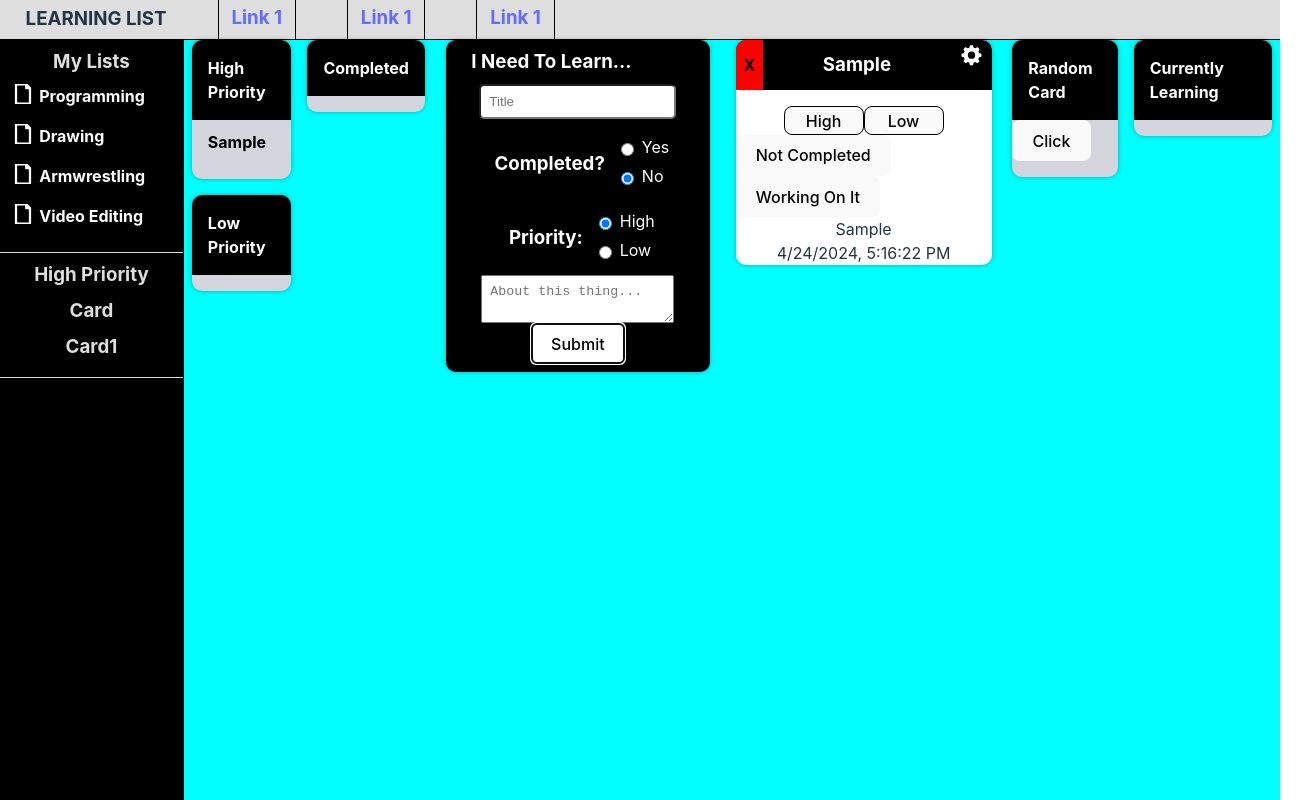
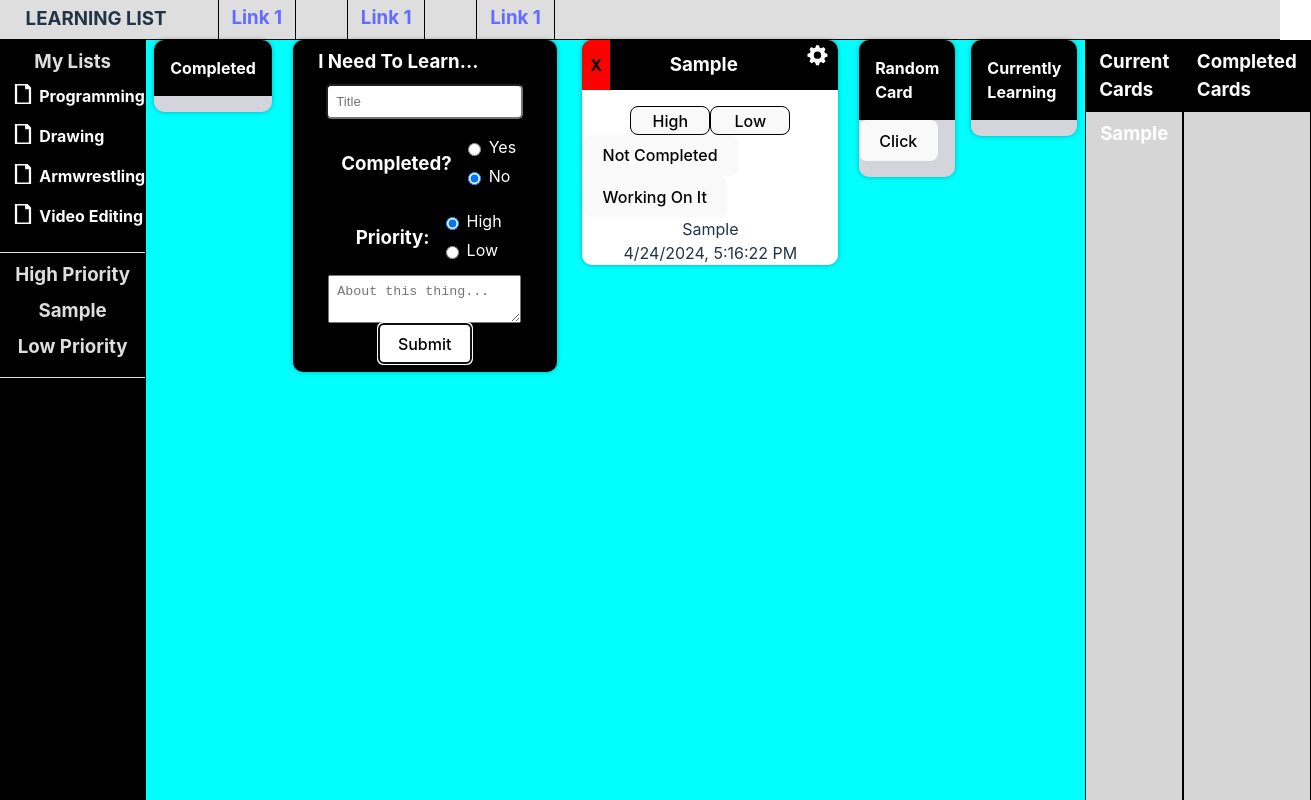
Before and after one commit to SuperHeavyBallet/ToLearnApp, a React (Vite) app in the folder ToLearnApp/: page / in a window 1280 px wide. Both pictures are taken after typing "Sample", "Sample" into the empty fields and a click on the button "Submit". Shown: the whole page, 1311 px wide, since content can reach past the window. Built offline with nearby package versions, Linux system fonts and the light colour scheme.

Commit message:
Reformatting layout

```diff
--- a/ToLearnApp/src/assets/CreateNewCard/createNewCard.jsx
+++ b/ToLearnApp/src/assets/CreateNewCard/createNewCard.jsx
@@ -5,7 +5,11 @@ import { v4 as uuidv4 } from 'uuid'; // Ensure you have `uuid` installed
 import CardTitleArray from "../CardArray.jsx/cardTitleArray";
 import RandomCardGenerator from "../Card/RandomCardGenerator/randomCardGenerator";
 
-export default function CreateNewCard()
+export default function CreateNewCard( {
+    onNewCard,
+    onChangeCompleted,
+    onChangePriority,
+    onRemoveCard})
 {
     const [ title, setTitle ] = useState("");
     const [ time, setTime ] = useState("");
@@ -55,6 +59,8 @@ export default function CreateNewCard()
             text,
         };
 
+        onNewCard(newCard);
+
         //Add new card to the start of the array
         setCards(prevCards => [newCard, ...prevCards]);
         sortPriorityCards();
@@ -100,9 +106,10 @@ export default function CreateNewCard()
             }
         }
 
+        onChangePriority(cardId, priorityLevel);
+
         sortPriorityCards();
-        console.log("Low" + lowPriorityCards);
-        console.log("High" + highPriorityCards)
+
     }
     {/* Callback Functions on Cards Already Made */}
     function changeCompletedStatus(cardId, card){
@@ -119,6 +126,8 @@ export default function CreateNewCard()
             }
         }
 
+        onChangeCompleted(cardId, card);
+
         sortCompletedCards();
     }
 
@@ -133,6 +142,7 @@ export default function CreateNewCard()
 
     function removeCard(cardId){
         setCards(prevCards => prevCards.filter(card => card.id !== cardId));
+        onRemoveCard(cardId);
     }
 
     function returnRandomCard(event){
@@ -158,14 +168,14 @@ export default function CreateNewCard()
     return (
         <div className={styles.wholePage}>
 
-            {/* Priority List*/}
+            {/* Priority List*
             <div className={styles.listOfCards}>
 
 
                 <CardTitleArray listTitle={"High Priority"} inputArray={highPriorityCards}/>
 
                 <CardTitleArray listTitle={"Low Priority"} inputArray={lowPriorityCards}/>
-            </div>
+            </div>*/}
 
              {/* Completed Card List*/}
             <div className={styles.completedCardList}>
--- a/ToLearnApp/src/assets/MainBody/mainBody.jsx
+++ b/ToLearnApp/src/assets/MainBody/mainBody.jsx
@@ -1,17 +1,106 @@
+import { useEffect, useState } from "react";
 import CreateNewCard from "../CreateNewCard/createNewCard";
 import TopNavBar from "../TopNavBar/topNavBar";
 import VerticalMenu from "../VerticalMenu/verticalMenu";
 import styles from "./mainBody.module.css";
+import VerticalList from "../VerticalMenu/VerticalList/verticalList";
 
 export default function MainPage(){
+
+    const [ currentCards, setCurrentCards ] = useState([]);
+    const [ completedCards, setCompletedCards ] = useState([]);
+    const [ highPriorityCards, setHighPriorityCards ] = useState([]);
+    const [ lowPriorityCards, setLowPriorityCards ] = useState([]);
+
+    useEffect(() => {
+        sortPriorityCards();
+    }, [currentCards]);
+
+    function handleNewCard(newCard)
+    {
+        setCurrentCards(prevCards => [newCard, ...prevCards]);
+        if (newCard.priority === 'High') {
+            setHighPriorityCards(prevCards => [newCard, ...prevCards]);
+        }
+        else if (newCard.priority === 'Low'){
+            setLowPriorityCards(prevCards => [newCard, ...prevCards]);
+        }
+
+    }
+
+    function handleCompletedChange(cardId, card)
+    {
+        console.log("GOT HERE!!");
+
+        const currentCardToChange = currentCards.filter(card => card.id === cardId);
+        if (currentCardToChange[0])
+        {
+            if(currentCardToChange[0].completed === false)
+            {
+                setCompletedCards(prevCards => [currentCardToChange[0], ...prevCards]);
+            }
+            else if (currentCardToChange[0].completed === true)
+            {
+                setCompletedCards(prevCards => prevCards.filter(card => card.id !== cardId));
+            }
+        }
+
+    }
+
+    function handlePriorityChange(cardId, priorityLevel)
+    {
+
+        const currentCardToChange = currentCards.filter(card => card.id === cardId);
+        if (currentCardToChange[0]){
+            if (currentCardToChange[0].priority === "High" && priorityLevel !== "High")
+            {
+                currentCardToChange[0].priority = "Low";
+            }else if (priorityLevel !== "Low"){
+                currentCardToChange[0].priority = "High";
+            }
+
+        }
+
+        sortPriorityCards();
+    }
+
+    function sortPriorityCards(){
+        const newHighPriorityCards = currentCards.filter(card => card.priority === "High");
+        const newLowPriorityCards = currentCards.filter(card => card.priority !== "High");
+        setHighPriorityCards(newHighPriorityCards);
+        setLowPriorityCards(newLowPriorityCards);
+    }
+
+    function handleRemoveCard(cardId)
+    {
+        setCurrentCards(prevCards => prevCards.filter(card => card.id !== cardId));
+    }
+
     return(
         <div className={styles.allContent}>
             <div className={styles.topNavBar}>
                 <TopNavBar />
             </div>
             <div className={styles.mainBody} >
-                <VerticalMenu />
-                <CreateNewCard />
+                <VerticalMenu
+                    highPriorityCards={highPriorityCards}
+                    lowPriorityCards={lowPriorityCards}/>
+                <CreateNewCard
+                    onNewCard={handleNewCard}
+
+                    onChangeCompleted={(cardId, completedStatus) => handleCompletedChange(cardId, completedStatus)}
+                    onChangePriority={(cardId, priorityLevel) => handlePriorityChange(cardId, priorityLevel)}
+                    onRemoveCard={(cardId) => handleRemoveCard(cardId)}
+                    />
+                <VerticalList
+                    listTitle="Current Cards"
+                    inputArray={currentCards}
+                />
+
+                <VerticalList
+                    listTitle="Completed Cards"
+                    inputArray={completedCards}
+                />
             </div>
         </div>
     )
--- /dev/null
+++ b/ToLearnApp/src/assets/VerticalMenu/VerticalList/verticalList.jsx
@@ -0,0 +1,27 @@
+import styles from "./verticalList.module.css"
+
+export default function VerticalList({listTitle, inputArray})
+{
+    return(
+        <div className={styles.verticalList}>
+            <div className={styles.title}>
+            <h3>
+            {listTitle}
+            </h3>
+            </div>
+            <div>
+                {inputArray.map((element, index) => (
+
+                    <h3
+                    key={index}>
+
+                        {element.title}
+                    </h3>
+                ))
+
+                }
+            </div>
+        </div>
+    )
+
+}
--- /dev/null
+++ b/ToLearnApp/src/assets/VerticalMenu/VerticalList/verticalList.module.css
@@ -0,0 +1,23 @@
+.verticalList{
+    background-color: rgb(214, 214, 214);
+    border-left: 1px solid black;
+    border-right: 1px solid black;
+    height: 100%;
+    padding: 0;
+    width: 200px;
+    display: flex;
+    flex-direction: column;
+}
+
+.title{
+    background-color: black;
+    display: flex;
+    flex-direction: column;
+}
+.verticalList h3{
+    justify-self: center;
+    align-self: center;
+
+    color: white;
+    padding: 1vh 1vw;
+}
--- a/ToLearnApp/src/assets/VerticalMenu/VerticalMenuList/verticalMenuList.jsx
+++ b/ToLearnApp/src/assets/VerticalMenu/VerticalMenuList/verticalMenuList.jsx
@@ -1,3 +1,5 @@
+import styles from "./verticalMenuList.module.css"
+
 export default function VerticalMenuList( { listTitle, listArray } )
 {
     return(
@@ -7,7 +9,7 @@ export default function VerticalMenuList( { listTitle, listArray } )
                 {listArray.map((card, index) => (
                     <h3
                         key={index}
-                    >{card}</h3>
+                    >{card.title}</h3>
                 ))}
             </div>
         </div>
--- /dev/null
+++ b/ToLearnApp/src/assets/VerticalMenu/VerticalMenuList/verticalMenuList.module.css
@@ -0,0 +1,3 @@
+.highPriority{
+    color: red;
+}
--- a/ToLearnApp/src/assets/VerticalMenu/verticalMenu.jsx
+++ b/ToLearnApp/src/assets/VerticalMenu/verticalMenu.jsx
@@ -2,7 +2,12 @@ import MenuLink from "./MenuLinks/menuLink";
 import style from "./verticalMenu.module.css"
 import VerticalMenuList from "./VerticalMenuList/verticalMenuList";
 
-export default function VerticalMenu()
+export default function VerticalMenu(
+    {
+        highPriorityCards,
+        lowPriorityCards,
+    }
+)
 {
     return(
         <div className={style.verticalMenu}>
@@ -15,7 +20,15 @@ export default function VerticalMenu()
             </div>
             <div className={style.menuSection}>
 
-            <VerticalMenuList listTitle="High Priority" listArray={["Card", "Card1"]}/>
+            <VerticalMenuList
+
+                listTitle="High Priority"
+                listArray={highPriorityCards}
+            />
+            <VerticalMenuList
+                listTitle="Low Priority"
+                listArray={lowPriorityCards}
+            />
             </div>
         </div>
     )
--- a/ToLearnApp/src/assets/VerticalMenu/verticalMenu.module.css
+++ b/ToLearnApp/src/assets/VerticalMenu/verticalMenu.module.css
@@ -30,3 +30,7 @@
     align-items: center;
     color: var(--variantColor);
 }
+
+.highPriority{
+    color: red;
+}
```
Also changed, not shown: 1 other file (tests, documents, lock files or other folders).
